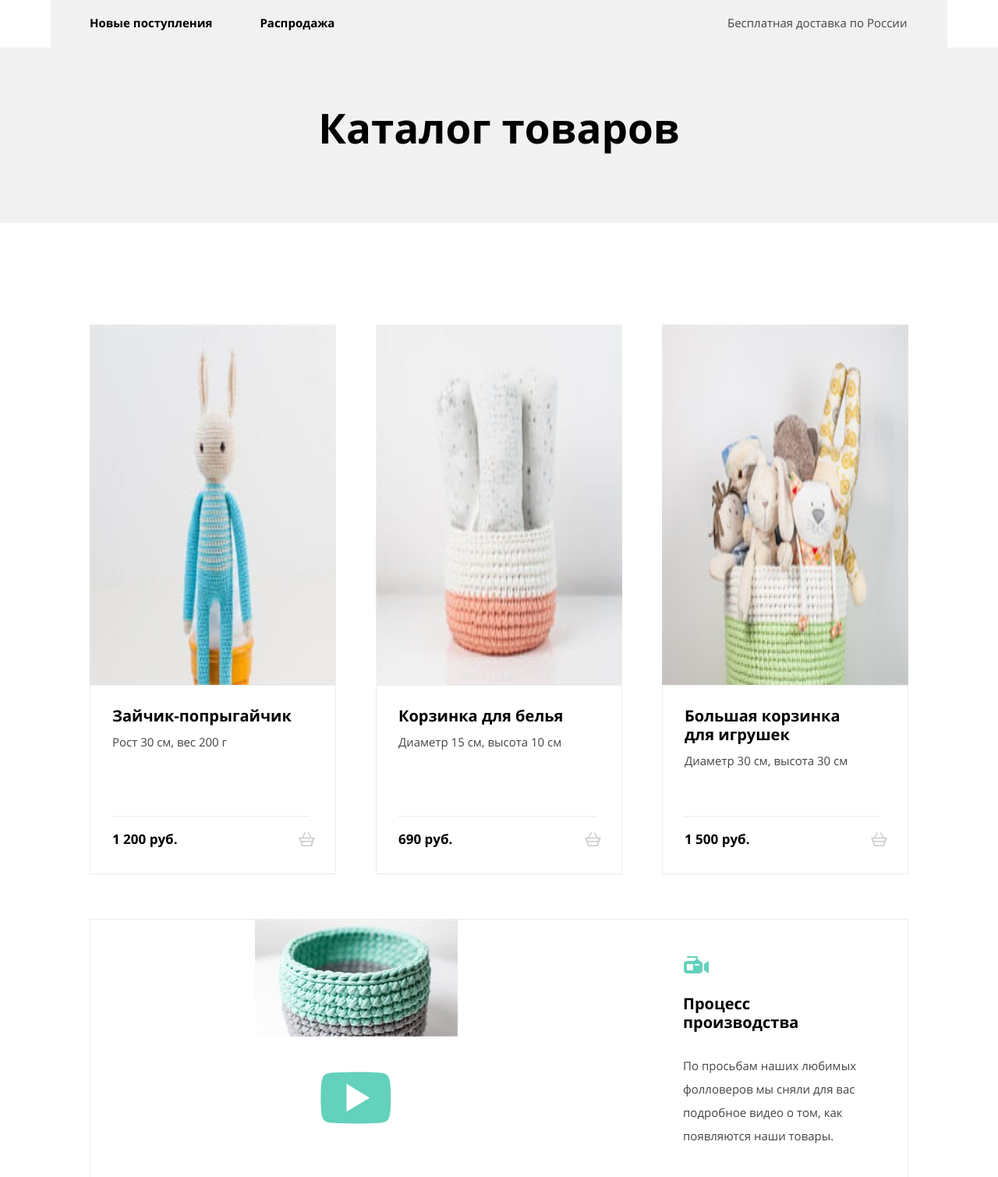
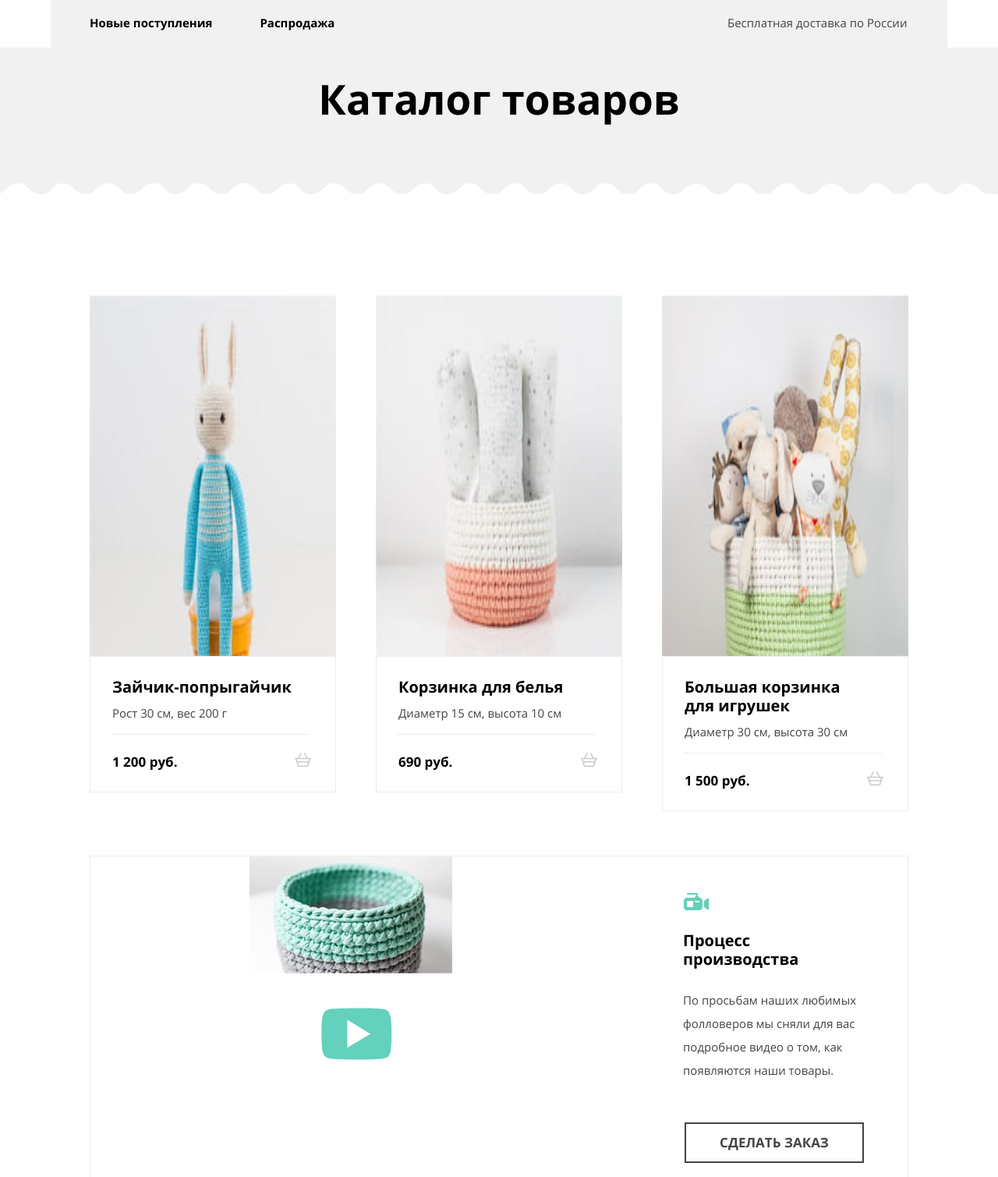
Before and after one commit to htmlacademy-adaptive/2093773-mishka-26, a website: page source/catalog.html in a window 1280 px wide. Shown: the part 91-1600 px from the top of the page at 78% size. Drawn offline with nearby package versions, Linux system fonts and the light colour scheme; files that its build step writes are made by us from their sources.

Commit message:
PP для catalog

```diff
--- a/source/sass/blocks/card.scss
+++ b/source/sass/blocks/card.scss
@@ -12,7 +12,8 @@
 }
 
 .card__content {
-  padding: 28px;
+  padding: 27px;
+  padding-bottom: 20px;
   width: 260px;
   border: 1px solid $color-whisper;
   position: relative;
@@ -23,7 +24,7 @@
     content: "";
     position: absolute;
     right: 28px;
-    bottom: 80px;
+    bottom: 73px;
     left: 28px;
     width: auto;
     height: 1px;
@@ -39,7 +40,7 @@
   }
 
   @media (min-width: $tablet-width) {
-    padding: 27px 39px 26px 34px;
+    padding: 27px 39px 24px 34px;
     width: 335px;
 
     &::after {
@@ -63,13 +64,8 @@
 .card__content-wrapper {
   margin-bottom: 41px;
 
-  @media (min-width: $tablet-width) {
-    margin-bottom: 197px;
-  }
-
   @media (min-width: $desktop-width) {
-    margin-bottom: 37px;
-    min-height: 121px;
+    margin-bottom: 36px;
   }
 }
 
@@ -94,7 +90,7 @@
 }
 
 .card__title {
-  margin: 0 0 6px 0;
+  margin: 0 0 5px 0;
   font-weight: 700;
   font-size: 17px;
   line-height: 24px;
@@ -146,6 +142,10 @@
   }
 }
 
+.card__button {
+  position: relative;
+}
+
 .card__button-image {
   color: $color-default-black;
   opacity: 20%;
@@ -159,4 +159,15 @@
     color: $color-downy;
     opacity: 30%;
   }
+
+  @media (min-width: $tablet-width) {
+    position: absolute;
+    content: "";
+    top: 0;
+    right: -7px;
+  }
+
+  @media (min-width: $desktop-width) {
+    right: 5px;
+  }
 }
--- a/source/sass/blocks/catalog-header.scss
+++ b/source/sass/blocks/catalog-header.scss
@@ -1,9 +1,36 @@
 .catalog-header {
-  padding: 74px 50px;
+  padding: 74px 30px;
   background-color: $color-white-smoke;
+  position: relative;
+
+  @media (min-width: $tablet-width) {
+    padding: 36px 30px 73px 30px;
+
+    &::before {
+      position: absolute;
+      content: "";
+      background-image: url("../img/pattern/pattern-tablet.svg");
+      background-repeat: repeat-x;
+      bottom: -14px;
+      left: 0;
+      width: 100%;
+      height: 24px;
+    }
+  }
 
   @media (min-width: $desktop-width) {
-    padding-bottom: 94px;
+    padding: 37px 50px 94px 50px;
+
+    &::before {
+      position: absolute;
+      content: "";
+      background-image: url("../img/pattern/pattern-desktop.svg");
+      background-repeat: repeat-x;
+      bottom: -20px;
+      left: -6px;
+      width: 100%;
+      height: 34px;
+    }
   }
 }
 
--- a/source/sass/blocks/catalog.scss
+++ b/source/sass/blocks/catalog.scss
@@ -35,6 +35,7 @@
 
   @media (min-width: $desktop-width) {
     margin-bottom: 0;
+    height: 100%;
   }
 
   &:last-child {
--- a/source/sass/blocks/form-header.scss
+++ b/source/sass/blocks/form-header.scss
@@ -27,7 +27,7 @@
       background-image: url("../img/pattern/pattern-desktop.svg");
       background-repeat: repeat-x;
       bottom: -20px;
-      left: 13px;
+      left: -6px;
       width: 100%;
       height: 34px;
     }
--- a/source/sass/blocks/form.scss
+++ b/source/sass/blocks/form.scss
@@ -59,7 +59,7 @@
     }
 
     @media (min-width: $desktop-width) {
-      padding-bottom: 17px;
+      padding-bottom: 23px;
     }
   }
 
@@ -232,6 +232,10 @@
       margin-bottom: 49px;
       padding-left: 80px;
       width: 208px;
+    }
+
+    @media (min-width: $desktop-width) {
+      margin-bottom: 46px;
     }
   }
 
--- a/source/sass/blocks/production.scss
+++ b/source/sass/blocks/production.scss
@@ -1,18 +1,18 @@
 .production {
-  padding: 15px 30px 58px 30px;
+  padding: 15px 30px 57px 30px;
 
   @media (min-width: $tablet-width) {
-    padding: 15px 50px 64px 50px;
+    padding: 37px 50px 64px 50px;
   }
 
   @media (min-width: $desktop-width) {
-    padding: 28px 50px 105px 50px;
+    padding: 28px 50px 102px 50px;
   }
 }
 
 .production__wrapper {
-  padding-top: 22px;
-  padding-bottom: 33px;
+  padding-top: 21px;
+  padding-bottom: 32px;
   border: 1px solid $color-whisper;
   display: flex;
   flex-direction: column;
@@ -27,7 +27,7 @@
 
   @media (min-width: $tablet-width) {
     padding-top: 0;
-    padding-bottom: 46px;
+    padding-bottom: 45px;
   }
 
   @media (min-width: $desktop-width) {
@@ -49,6 +49,10 @@
     background-image: url("../img/icons/production-video.svg");
     background-repeat: no-repeat;
     background-position: 34px 50%;
+
+    @media (min-width: $tablet-width) {
+      background-position: 40px 50%;
+    }
   }
 
   @media (min-width: $tablet-width) {
@@ -59,7 +63,7 @@
 
   @media (min-width: $desktop-width) {
     margin-bottom: 0;
-    padding: 96px 110px 28px 79px;
+    padding: 96px 110px 23px 79px;
 
     &--camera {
       background-position: 80px 47px;
@@ -68,12 +72,14 @@
 }
 
 .production__video-wrapper {
-  margin-bottom: 35px;
+  margin-bottom: 34px;
   position: relative;
 
   @media (min-width: $tablet-width) {
     order: -1;
     margin: 0 0 41px 0;
+    width: 668px;
+    height: 455px;
   }
 
   @media (min-width: $desktop-width) {
@@ -98,7 +104,7 @@
   line-height: 24px;
 
   @media (min-width: $tablet-width) {
-    padding: 0 17px 0 40px;
+    padding: 0 40px;
     font-size: 15px;
     line-height: 30px;
   }
@@ -111,14 +117,16 @@
 .production__button {
   margin: 41px 34px 0 34px;
   width: auto;
+  font-size: 18px;
 
   @media (min-width: $tablet-width) {
     margin-right: 42px;
     margin-left: 42px;
+    font-size: 17px;
   }
 
   @media (min-width: $desktop-width) {
-    margin: 52px auto 60px auto;
+    margin: 52px 56px 60px auto;
     width: 230px;
   }
 }
@@ -147,4 +155,8 @@
     background-size: 81px 62px;
     opacity: 30%;
   }
+
+  @media (min-width: $desktop-width) {
+    left: 15px;
+  }
 }
```
